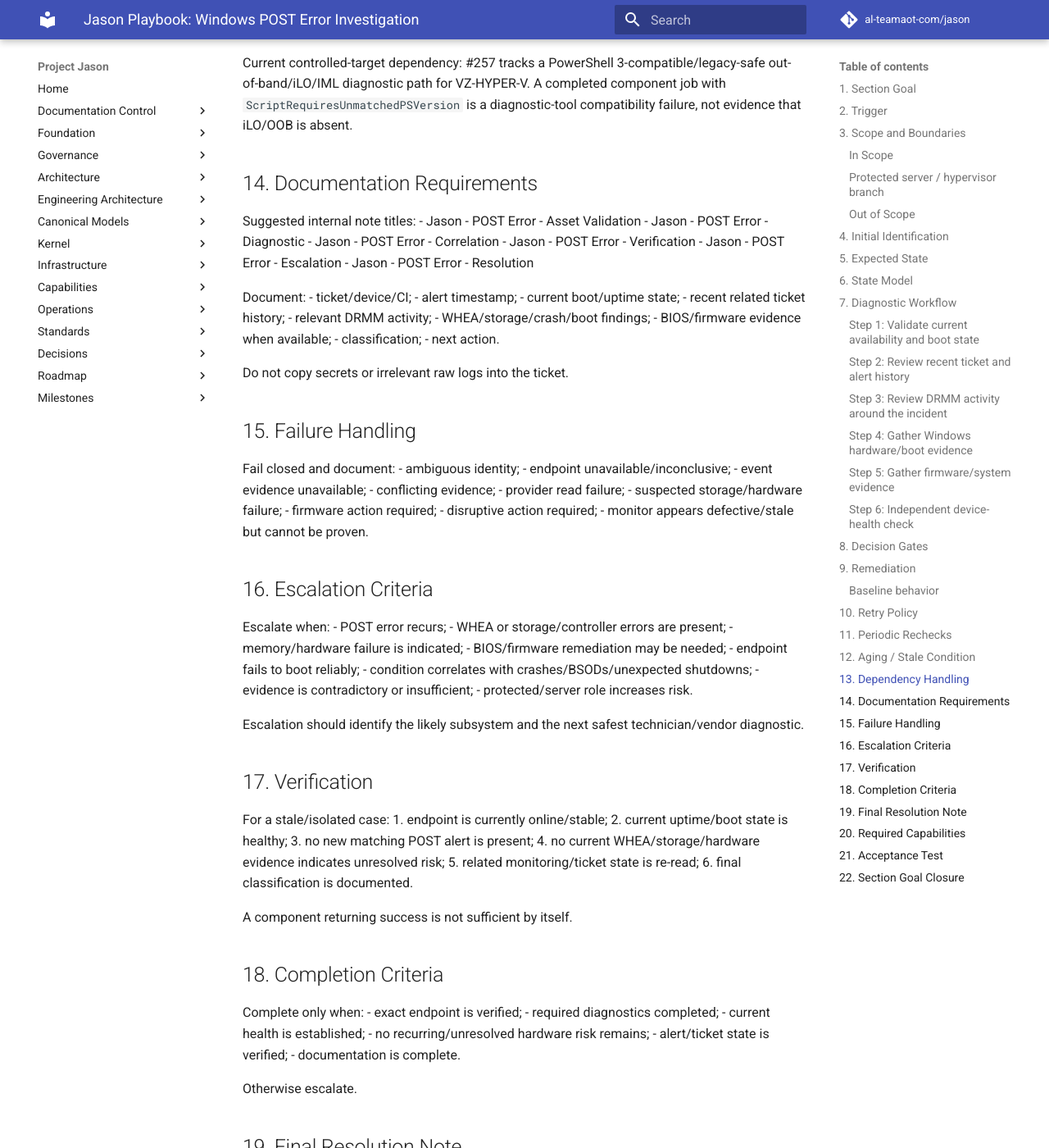
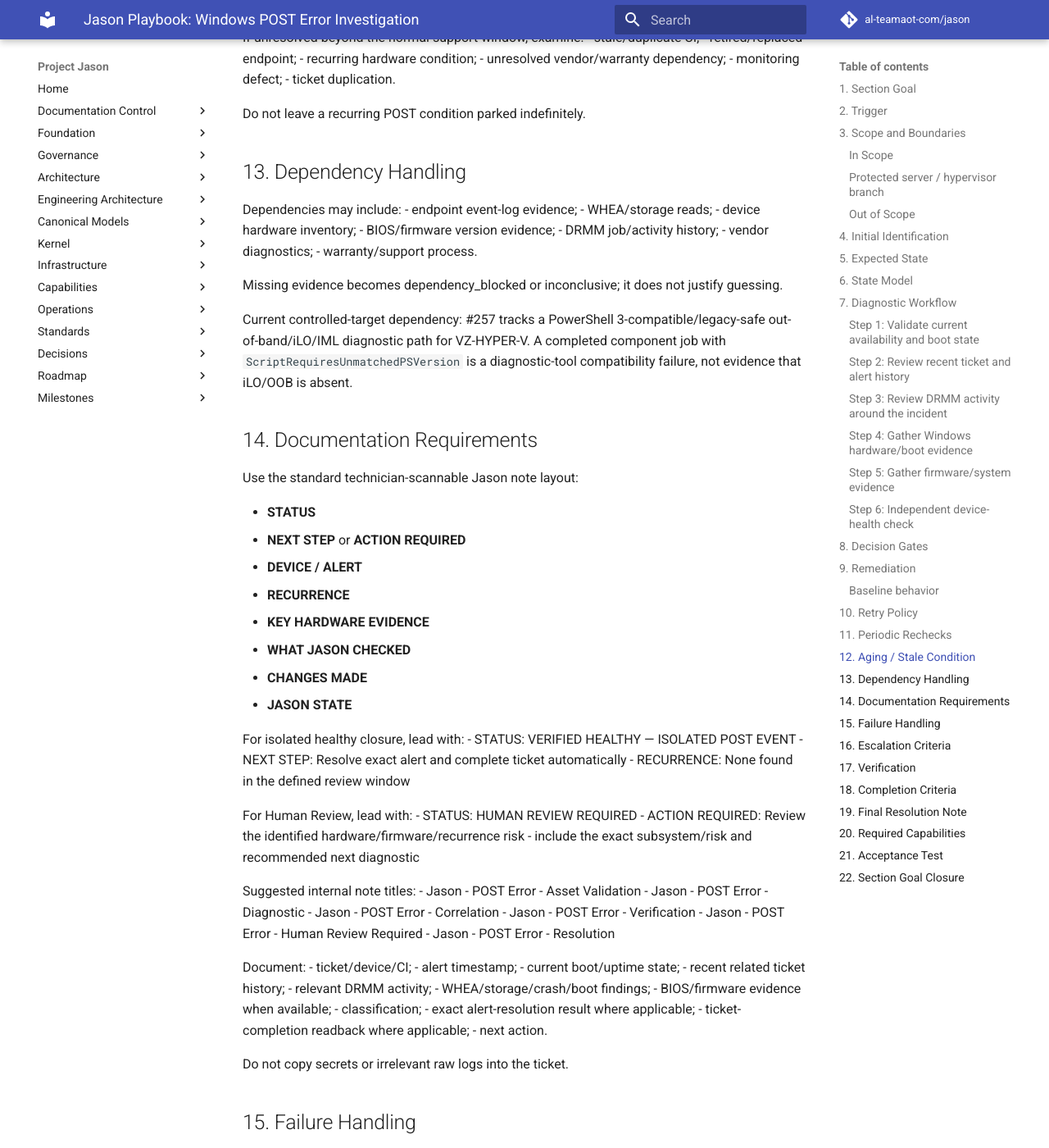
Before and after one commit to al-teamaot-com/jason, an MkDocs documentation site: the page built from docs/playbooks/Jason-Windows-POST-Error-Investigation.md, in a window 1280 px wide and 1400 px high, scrolled down 5296 px. Shown: the whole window at 82% size. Built offline with MkDocs 1.6.1 and Material for MkDocs 9.7.7, drawn with Linux system fonts in a browser that asks for light colours; comment, search, counter and statistics services are not loaded; some of the changed text lies outside the part shown.

Commit message:
Allow isolated POST autonomous closure and strengthen risk classification

```diff
--- a/docs/playbooks/Jason-Windows-POST-Error-Investigation.md
+++ b/docs/playbooks/Jason-Windows-POST-Error-Investigation.md
@@ -2,15 +2,17 @@
 
 ## 1. Section Goal
 
-**Goal:** Jason must process Windows Power-On-Self-Test (POST) error alerts from exact asset identification through evidence-based classification, documentation, verification, and escalation. The baseline playbook is diagnostic-first and does not autonomously perform firmware, BIOS, storage, memory, or hardware-changing remediation.
+**Goal:** Jason must process Windows Power-On-Self-Test (POST) error alerts from exact asset identification through evidence-based classification, documentation, verification, autonomous closure of isolated healthy workstation cases, and Human Review for recurring/protected/hardware-risk cases. The playbook does not autonomously perform firmware, BIOS, storage, memory, or hardware-changing remediation.
 
 **Success means:**
 - exact ticket, client/site, CI, DRMM endpoint, and alert timestamp are proven;
 - current endpoint availability and boot state are checked;
 - recent related tickets and DRMM activity are reviewed;
 - Windows, hardware, storage, WHEA, crash, and boot evidence is gathered where available;
-- the alert is classified as stale/isolated, recurring, storage-related, memory/hardware-related, firmware/BIOS-related, power-related, or inconclusive;
+- the alert is classified as isolated_healthy, recurring_post, storage_risk, memory_hardware_risk, firmware_risk, power_shutdown_correlation, protected_role_review, or evidence_inconclusive;
 - dangerous or ambiguous conditions are escalated rather than “fixed” speculatively;
+- isolated healthy workstation cases resolve the exact alert and complete the ticket automatically after all evidence gates pass;
+- recurring, protected-role, or hardware-risk conditions go to Help Desk I / Human Review with a specific next action;
 - closure requires current healthy evidence and no unresolved recurrence/hardware risk.
 
 ## 2. Trigger
@@ -77,18 +79,22 @@
 
 ## 6. State Model
 
-identified -> diagnosing -> classifying -> verifying -> complete
+identified -> diagnosing -> classifying -> verifying -> resolving_alert -> completing_ticket -> complete
+
+Classification states:
+- isolated_healthy
+- recurring_post
+- storage_risk
+- memory_hardware_risk
+- firmware_risk
+- power_shutdown_correlation
+- protected_role_review
+- evidence_inconclusive
 
 Exception states:
 - waiting_endpoint
-- recurring_post
-- storage_risk
-- hardware_risk
-- firmware_risk
-- power_or_shutdown_correlation
 - dependency_blocked
-- inconclusive
-- escalated
+- human_review
 
 Persist completed evidence steps so rechecks do not repeat diagnostics unnecessarily.
 
@@ -180,18 +186,25 @@
 
 ### Baseline behavior
 
-Diagnostic/documentation only.
+No speculative hardware change is performed.
 
-If current evidence proves a stale/isolated alert and the endpoint is healthy:
-- no speculative hardware change is performed;
-- verify alert state and document resolution.
+If current evidence proves an isolated healthy workstation event:
+- classify `isolated_healthy`;
+- resolve the exact triggering DRMM alert;
+- verify the exact alert is no longer open;
+- write the final resolution note;
+- complete the Autotask ticket automatically;
+- independently read back status=Complete.
 
-If evidence indicates a specific hardware/storage/firmware issue:
-- classify it;
-- preserve evidence;
-- escalate with the recommended technician/vendor next step.
+No Help Desk review is required for `isolated_healthy`.
 
-Any future automated repair branch must be separately designed, tested, and promoted for the exact capability.
+If evidence indicates recurrence, protected infrastructure, storage risk, memory/hardware risk, firmware risk, power/shutdown correlation, or inconclusive evidence:
+- classify the exact risk state;
+- preserve the evidence;
+- hand off to Help Desk I with status Human Review;
+- state the next safest technician/vendor action clearly.
+
+Any future hardware/firmware repair branch must be separately designed, tested, and promoted for the exact capability.
 
 ## 10. Retry Policy
 
@@ -239,12 +252,33 @@
 
 ## 14. Documentation Requirements
 
+Use the standard technician-scannable Jason note layout:
+
+- **STATUS**
+- **NEXT STEP** or **ACTION REQUIRED**
+- **DEVICE / ALERT**
+- **RECURRENCE**
+- **KEY HARDWARE EVIDENCE**
+- **WHAT JASON CHECKED**
+- **CHANGES MADE**
+- **JASON STATE**
+
+For isolated healthy closure, lead with:
+- STATUS: VERIFIED HEALTHY — ISOLATED POST EVENT
+- NEXT STEP: Resolve exact alert and complete ticket automatically
+- RECURRENCE: None found in the defined review window
+
+For Human Review, lead with:
+- STATUS: HUMAN REVIEW REQUIRED
+- ACTION REQUIRED: Review the identified hardware/firmware/recurrence risk
+- include the exact subsystem/risk and recommended next diagnostic
+
 Suggested internal note titles:
 - Jason - POST Error - Asset Validation
 - Jason - POST Error - Diagnostic
 - Jason - POST Error - Correlation
 - Jason - POST Error - Verification
-- Jason - POST Error - Escalation
+- Jason - POST Error - Human Review Required
 - Jason - POST Error - Resolution
 
 Document:
@@ -256,6 +290,8 @@
 - WHEA/storage/crash/boot findings;
 - BIOS/firmware evidence when available;
 - classification;
+- exact alert-resolution result where applicable;
+- ticket-completion readback where applicable;
 - next action.
 
 Do not copy secrets or irrelevant raw logs into the ticket.
@@ -275,7 +311,7 @@
 
 ## 16. Escalation Criteria
 
-Escalate when:
+Hand off to Help Desk I / Human Review when:
 - POST error recurs;
 - WHEA or storage/controller errors are present;
 - memory/hardware failure is indicated;
@@ -283,33 +319,43 @@
 - endpoint fails to boot reliably;
 - condition correlates with crashes/BSODs/unexpected shutdowns;
 - evidence is contradictory or insufficient;
-- protected/server role increases risk.
+- device is a protected server/hypervisor/domain controller/physical host;
+- exact alert resolution or completion readback fails.
 
-Escalation should identify the likely subsystem and the next safest technician/vendor diagnostic.
+Human Review must identify the likely subsystem and the next safest technician/vendor diagnostic.
 
 ## 17. Verification
 
-For a stale/isolated case:
+For an `isolated_healthy` workstation case:
 1. endpoint is currently online/stable;
 2. current uptime/boot state is healthy;
-3. no new matching POST alert is present;
-4. no current WHEA/storage/hardware evidence indicates unresolved risk;
-5. related monitoring/ticket state is re-read;
-6. final classification is documented.
+3. no second matching POST alert exists in the defined recurrence window;
+4. no current/recent WHEA evidence indicates hardware risk;
+5. no disk/controller/NTFS evidence indicates storage risk;
+6. no memory/hardware alert is active;
+7. no crash/BSOD pattern is active;
+8. no unresolved unexpected-shutdown pattern materially correlates;
+9. no other open hardware/boot ticket covers the same condition;
+10. device is not a protected server/hypervisor/domain controller/physical host;
+11. exact triggering alert is stale/resolved or can be safely resolved;
+12. final classification is documented.
 
-A component returning success is not sufficient by itself.
+A successful Windows boot or component return is not sufficient by itself.
 
 ## 18. Completion Criteria
 
-Complete only when:
+Complete automatically only when:
 - exact endpoint is verified;
-- required diagnostics completed;
+- classification is `isolated_healthy`;
+- all required diagnostics completed;
 - current health is established;
 - no recurring/unresolved hardware risk remains;
-- alert/ticket state is verified;
-- documentation is complete.
+- device is not in a protected role;
+- exact triggering alert is resolved and resolution is read back;
+- final resolution note exists;
+- Autotask completion succeeds and status=Complete is independently read back.
 
-Otherwise escalate.
+All other classifications go to Help Desk I / Human Review.
 
 ## 19. Final Resolution Note
 
@@ -341,7 +387,9 @@
 
 ## 21. Acceptance Test
 
-**Initial controlled target:** ticket T20260923.0075 / CI 383 / VZ-HYPER-V, a physical HP ProLiant DL380p Gen8 Hyper-V host. Production evidence already shows recurrent POST events in June and September 2026 and host-level interruption correlation across guest VMs, so acceptance must exercise the protected-hypervisor escalation branch rather than auto-remediation.
+**Protected-role controlled target:** ticket T20260923.0075 / CI 383 / VZ-HYPER-V, a physical HP ProLiant DL380p Gen8 Hyper-V host. Production evidence already shows recurrent POST events in June and September 2026 and host-level interruption correlation across guest VMs, so this target must exercise the protected-hypervisor Human Review branch.
+
+A second controlled target must be an ordinary Windows workstation with a single isolated POST event and no WHEA/storage/memory/crash/shutdown risk, to prove exact-alert resolution and autonomous completion.
 
 Prove:
 1. trigger recognition;
@@ -351,11 +399,14 @@
 5. DRMM activity correlation;
 6. read-only WHEA/storage/crash/boot evidence;
 7. hardware/firmware evidence where supported;
-8. deterministic classification;
+8. deterministic classification into the explicit state set;
 9. no firmware/hardware mutation;
 10. current-health verification;
-11. internal documentation;
-12. complete vs escalate decision.
+11. protected/recurring/hardware-risk case routes to Help Desk I / Human Review;
+12. isolated healthy workstation case resolves the exact alert automatically;
+13. isolated healthy workstation ticket completes automatically with readback;
+14. technician-scannable documentation;
+15. no unrelated production object is changed.
 
 No unrelated production object may be changed.
 
```
